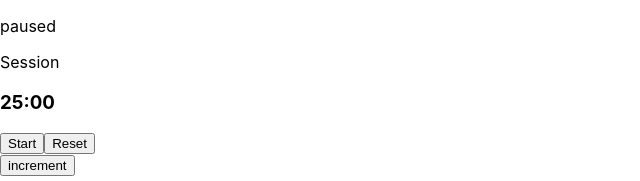
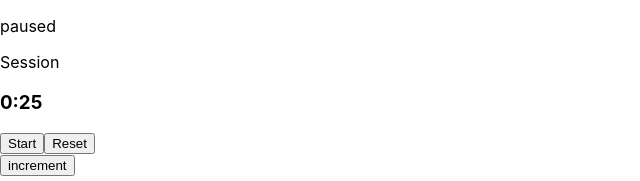
Before and after one commit to fccJashCoda/twentyfiveFive, a React (Create React App) app: page / in a window 1280 px wide. Shown: the top 181 px of the page, without its empty margins (0-640 px from the left). Built offline with nearby package versions, Linux system fonts and the light colour scheme.

Commit message:
work work

```diff
--- a/src/components/TwentyfiveFive.js
+++ b/src/components/TwentyfiveFive.js
@@ -1,6 +1,21 @@
 import { useState, useEffect } from 'react';
 import Setter from './Setter';
 import Timer from './Timer';
+
+function Clock(minutes, seconds = '00') {
+  this.minutes = minutes;
+  this.seconds = seconds;
+  this.tickDown = function () {
+    if (this.seconds === '00') {
+      this.minutes -= 1;
+    }
+    this.seconds =
+      this.seconds === '00' ? '59' : String(this.seconds - 1).padStart(2, '0');
+  };
+  this.display = function () {
+    return `${this.minutes}:${this.seconds}`;
+  };
+}
 
 const TwentyfiveFive = () => {
   const [breakTime, setBreakTime] = useState(5);
@@ -9,47 +24,31 @@ const TwentyfiveFive = () => {
   // const [sessionTime, setSessionTime] = useState(5);
   const [paused, setPaused] = useState(true);
   const [state, setState] = useState('Session');
-  const [date, setDate] = useState(new Date(0, 0, 0, 0, 5, 0));
+  const [date, setDate] = useState(new Clock(0, sessionTime));
   // const [date, setDate] = useState(new Date(0, 0, 0, 0, 0, 5, 0));
   const [time, setTime] = useState('');
-
-  class Clock {
-    constructor(minutes, seconds = '00') {
-      this.minutes = minutes;
-      this.seconds = seconds;
-    }
-
-    tickDown() {
-      if (this.seconds === '00') {
-        this.minutes -= 1;
-      }
-      this.seconds =
-        this.seconds === '00'
-          ? '59'
-          : String(this.seconds - 1).padStart(2, '0');
-    }
-
-    display() {
-      return `${this.minutes}:${this.seconds}`;
-    }
-  }
+  // const [time, setTime] = useState('');
 
   const reset = () => {
     setBreakTime(5);
-    setSessionTime(25);
+    setSessionTime(10);
     setPaused(true);
     setState('Session');
     setDate((prevState) => {
-      prevState = new Date(0, 0, 0, 0, sessionTime, 0);
+      prevState = new Clock(sessionTime);
+      setTime(prevState.display());
+    });
+    // setDate((prevState) => {
+    //   prevState = new Date(0, 0, 0, 0, sessionTime, 0);
 
-      setTime(
-        prevState.toLocaleTimeString(navigator.language, {
-          minute: '2-digit',
-          second: '2-digit',
-        })
-      );
-      return prevState;
-    });
+    //   setTime(
+    //     prevState.toLocaleTimeString(navigator.language, {
+    //       minute: '2-digit',
+    //       second: '2-digit',
+    //     })
+    //   );
+    //   return prevState;
+    // });
   };
 
   const startStop = () => {
@@ -57,53 +56,59 @@ const TwentyfiveFive = () => {
   };
 
   useEffect(() => {
-    setTime(
-      date.toLocaleTimeString(navigator.language, {
-        minute: '2-digit',
-        second: '2-digit',
-      })
-    );
+    // setTime((prevState) => {
+    //   const clock = new Clock(sessionTime);
+    //   return clock;
+    // });
+    // setTime(
+    //   date.toLocaleTimeString(navigator.language, {
+    //     minute: '2-digit',
+    //     second: '2-digit',
+    //   })
+    // );
   }, []);
 
   useEffect(() => {
     const base = state === 'Session' ? sessionTime : breakTime;
     console.log('current state when setting time', state);
     setDate((prevState) => {
-      prevState = new Date(0, 0, 0, 0, base, 0);
+      prevState = new Clock(0, base);
       // prevState = new Date(0, 0, 0, 0, 0, base, 0);
 
-      setTime(
-        prevState.toLocaleTimeString(navigator.language, {
-          minute: '2-digit',
-          second: '2-digit',
-        })
-      );
+      setTime(prevState.display());
       return prevState;
     });
+    // setDate((prevState) => {
+    //   prevState = new Date(0, 0, 0, 0, base, 0);
+    //   // prevState = new Date(0, 0, 0, 0, 0, base, 0);
+
+    //   setTime(
+    //     prevState.toLocaleTimeString(navigator.language, {
+    //       minute: '2-digit',
+    //       second: '2-digit',
+    //     })
+    //   );
+    //   return prevState;
+    // });
   }, [sessionTime, breakTime]);
 
   useEffect(() => {
     let timer;
-    let seconds = '00';
 
     const countDown = () => {
-      seconds = seconds === '00' ? '59' : String(seconds - 1).padStart(2, '0');
-      console.log(seconds);
-      date.setSeconds(date.getSeconds() - 1);
+      date.tickDown();
+
       setTime((prevState) => {
         if (prevState === '00:01') {
           console.log('switch');
           let base = state === 'Session' ? breakTime : sessionTime;
           // setDate(() => new Date(0, 0, 0, 0, 0, base + 1));
-          setDate(() => new Date(0, 0, 0, 0, base, 1));
+          setDate(() => new Clock(base));
         }
         if (time === '00:00') {
           setState((prev) => (prev === 'Session' ? 'Break' : 'Session'));
         }
-        prevState = date.toLocaleTimeString(navigator.language, {
-          minute: '2-digit',
-          second: '2-digit',
-        });
+        prevState = date.display();
 
         return prevState;
       });
@@ -117,6 +122,41 @@ const TwentyfiveFive = () => {
       };
     }
   }, [paused, date, state]);
+  // useEffect(() => {
+  //   let timer;
+  //   let seconds = '00';
+
+  //   const countDown = () => {
+  //     seconds = seconds === '00' ? '59' : String(seconds - 1).padStart(2, '0');
+  //     console.log(seconds);
+  //     date.setSeconds(date.getSeconds() - 1);
+  //     setTime((prevState) => {
+  //       if (prevState === '00:01') {
+  //         console.log('switch');
+  //         let base = state === 'Session' ? breakTime : sessionTime;
+  //         // setDate(() => new Date(0, 0, 0, 0, 0, base + 1));
+  //         setDate(() => new Date(0, 0, 0, 0, base, 1));
+  //       }
+  //       if (time === '00:00') {
+  //         setState((prev) => (prev === 'Session' ? 'Break' : 'Session'));
+  //       }
+  //       prevState = date.toLocaleTimeString(navigator.language, {
+  //         minute: '2-digit',
+  //         second: '2-digit',
+  //       });
+
+  //       return prevState;
+  //     });
+  //   };
+
+  //   if (!paused) {
+  //     timer = setInterval(countDown, 1000);
+  //     return () => {
+  //       console.log('clearing timer');
+  //       clearInterval(timer);
+  //     };
+  //   }
+  // }, [paused, date, state]);
 
   // button logic
   const increment = (task) => {
```
